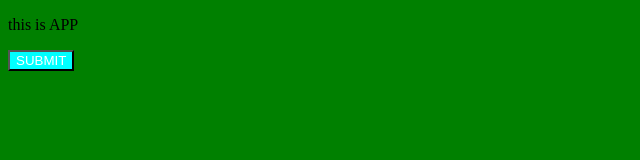
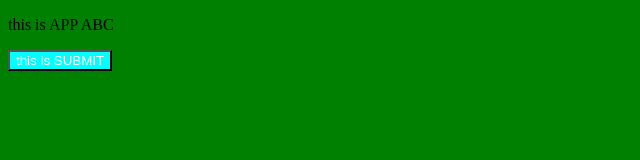
Before and after one commit to MinhDE24/git_tutorial, a plain HTML site: page index.html in a window 1280 px wide. Shown: the whole page, without its empty margins (0-640 px from the left). Drawn offline with Linux system fonts and the light colour scheme.

Commit message:
update index.html file new

```diff
--- a/index.html
+++ b/index.html
@@ -9,7 +9,7 @@
     <title>Document</title>
 </head>
 <body>
-    <p>this is APP</p>
-    <button>SUBMIT</button>
+    <p>this is APP ABC</p>
+    <button>this is SUBMIT</button>
 </body>
 </html>
```
